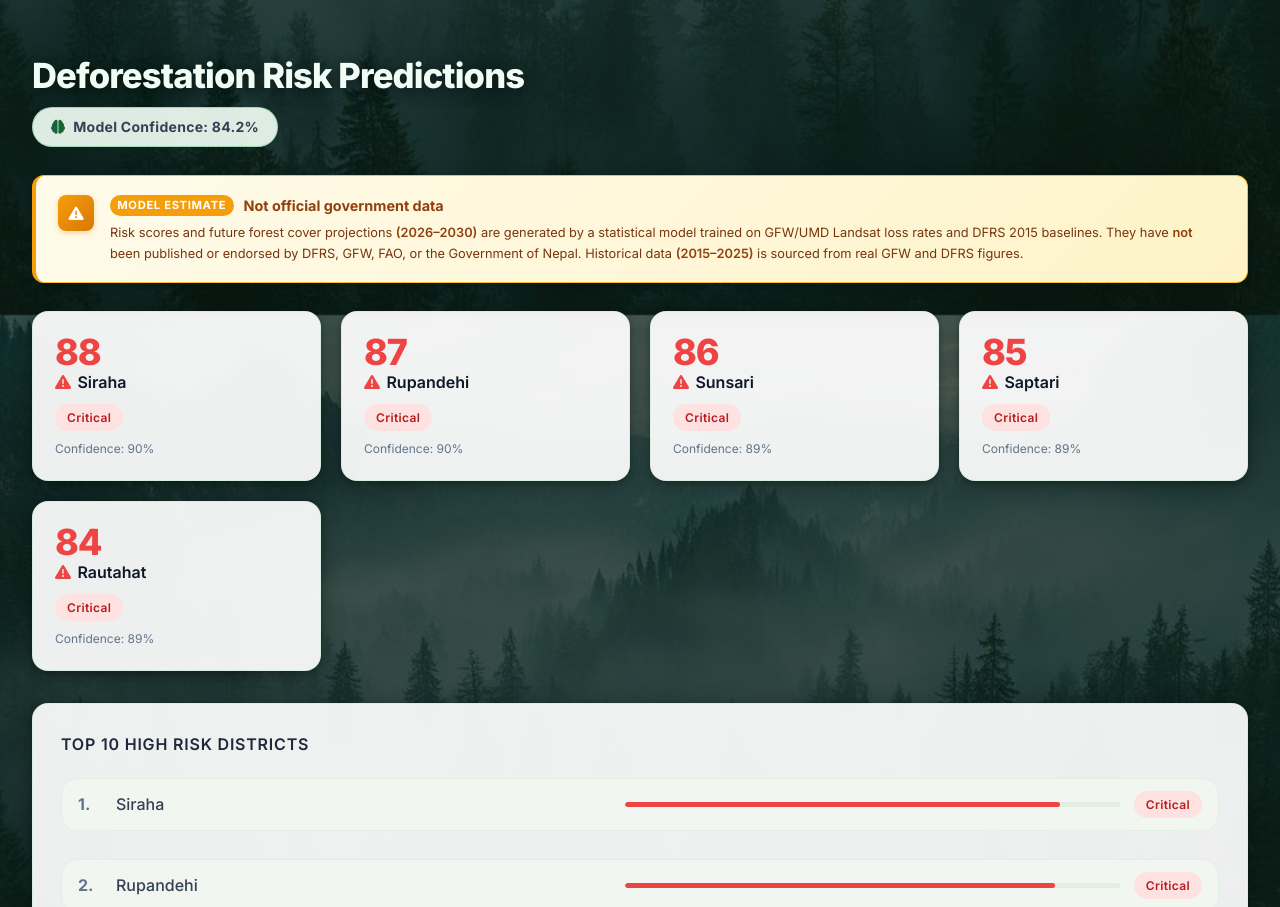
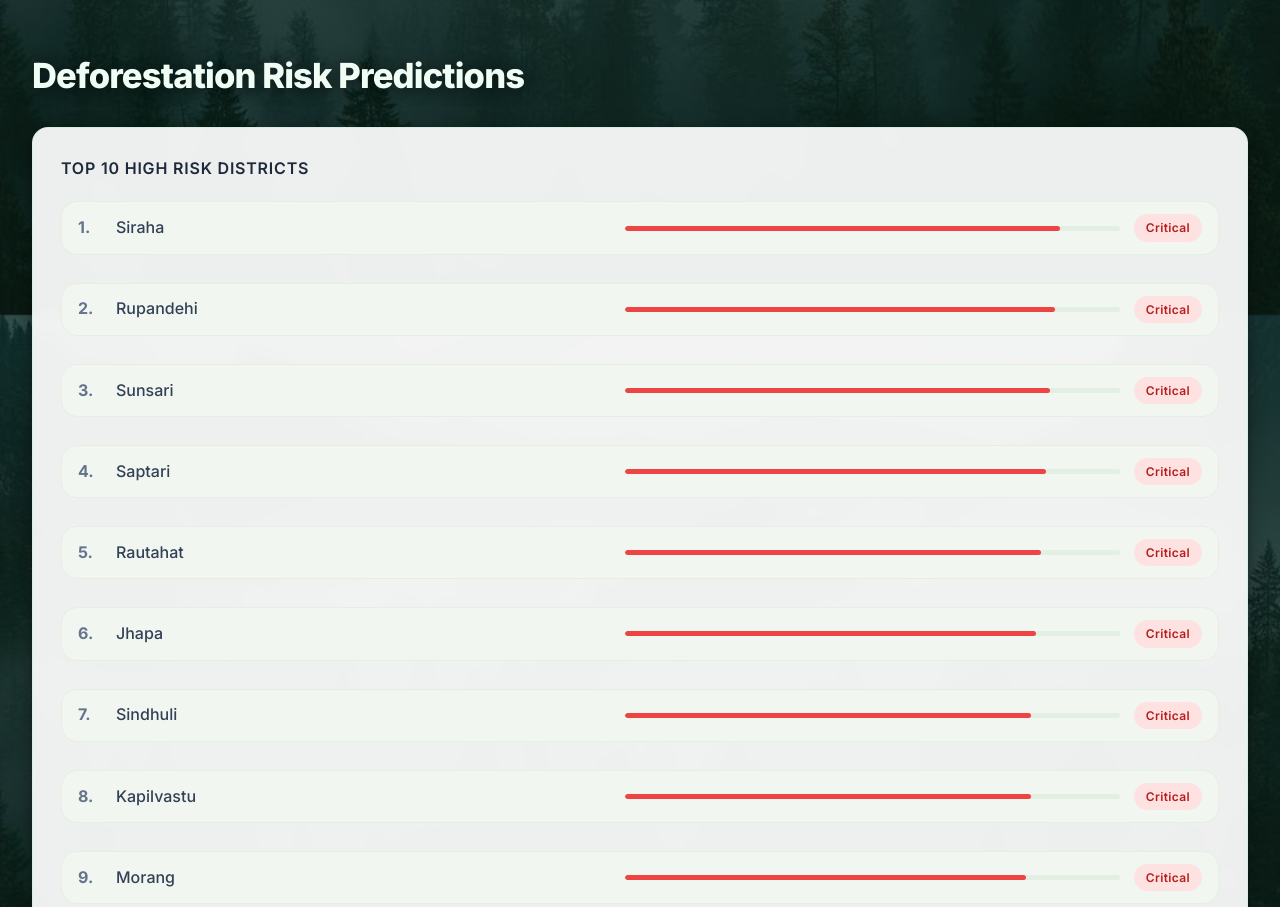
Before and after one commit to Ankit-dev-7/Forest, a website with bundled scripts: page index.html in a window 1280 px wide. Shown: the part 5285-6192 px from the top of the page. Built offline with nearby package versions, Linux system fonts and the light colour scheme; animation ran at ten frames a second.

```diff
--- a/index.html
+++ b/index.html
@@ -488,31 +488,7 @@
     <section id="prediction" aria-labelledby="prediction-heading">
       <h2 id="prediction-heading">Deforestation Risk Predictions</h2>
 
-      <!-- Model confidence badge — populated by prediction.js -->
-      <div id="confidence-badge" aria-label="Model confidence score"></div>
 
-      <!-- Model disclaimer banner -->
-      <div class="model-disclaimer" role="note" aria-label="Model disclaimer">
-        <div class="model-disclaimer__icon-wrap" aria-hidden="true">
-          <i class="fa-solid fa-triangle-exclamation"></i>
-        </div>
-        <div class="model-disclaimer__body">
-          <div class="model-disclaimer__header">
-            <span class="model-disclaimer__badge">Model Estimate</span>
-            <strong class="model-disclaimer__title">Not official government data</strong>
-          </div>
-          <p class="model-disclaimer__text">
-            Risk scores and future forest cover projections <strong>(2026–2030)</strong> are
-            generated by a statistical model trained on GFW/UMD Landsat loss rates and DFRS 2015
-            baselines. They have <strong>not</strong> been published or endorsed by DFRS, GFW,
-            FAO, or the Government of Nepal.
-            Historical data <strong>(2015–2025)</strong> is sourced from real GFW and DFRS figures.
-          </p>
-        </div>
-      </div>
-
-      <!-- Top prediction cards -->
-      <div id="prediction-cards-container" aria-label="Top at-risk district prediction cards"></div>
 
       <!-- Top 10 high risk list -->
       <div id="top-risk-list-wrapper" aria-labelledby="top-risk-heading">
--- a/js/prediction.js
+++ b/js/prediction.js
@@ -1,13 +1,10 @@
 /**
  * js/prediction.js — Prediction Dashboard module
- * Renders prediction cards, top-10 risk list, and prediction charts.
+ * Renders top-10 risk list.
  * Requirements: 9.1, 9.2, 9.4, 9.5, 9.6, 9.7, 9.8
- *
- * NOTE: Chart (Chart.js) is a CDN global — not imported.
  */
 
-import { EventBus } from './eventbus.js';
-import { getRiskColor, getRiskLevel, formatHa, formatNumber } from './utils.js';
+import { getRiskColor, getRiskLevel } from './utils.js';
 
 // ============================================================
 // DOM helpers
@@ -23,98 +20,6 @@ function riskBadgeClass(score) {
   if (score >= 60) return 'badge-orange';
   if (score >= 40) return 'badge-amber';
   return 'badge-green';
-}
-
-/**
- * Render a single prediction card element.
- * Exposed as a named export for testability.
- * @param {{ name:string, riskScore:number, riskLevel:string, confidencePct:number }} district
- * @returns {HTMLElement}
- */
-export function renderPredictionCard(district) {
-  const { name, riskScore, riskLevel, confidencePct } = district;
-  const isCritical = riskScore >= 80;
-
-  const card = document.createElement('article');
-  card.className = `prediction-card card${isCritical ? ' card-critical' : ''}`;
-  card.setAttribute('aria-label', `Prediction card for ${name}`);
-
-  const color = getRiskColor(riskScore);
-
-  // Score
-  const scoreEl = document.createElement('div');
-  scoreEl.className = 'prediction-card__score';
-  scoreEl.style.color = color;
-  scoreEl.textContent = riskScore;
-
-  // Name
-  const nameEl = document.createElement('h3');
-  nameEl.style.cssText = 'font-size:1rem;font-weight:600;margin-bottom:0.5rem;';
-  nameEl.textContent = name;
-
-  // Warning icon for critical
-  if (isCritical) {
-    const iconEl = document.createElement('span');
-    iconEl.innerHTML = '<i class="fa-solid fa-triangle-exclamation" aria-hidden="true" style="color:var(--color-danger);margin-right:0.4rem;"></i>';
-    nameEl.prepend(iconEl);
-  }
-
-  // Badge
-  const badge = document.createElement('span');
-  badge.className = `badge ${riskBadgeClass(riskScore)}`;
-  badge.textContent = riskLevel ?? getRiskLevel(riskScore);
-
-  // Confidence
-  const conf = document.createElement('p');
-  conf.style.cssText = 'font-size:0.75rem;color:var(--color-neutral-500);margin-top:0.5rem;';
-  conf.textContent = `Confidence: ${confidencePct}%`;
-
-  card.appendChild(scoreEl);
-  card.appendChild(nameEl);
-  card.appendChild(badge);
-  card.appendChild(conf);
-
-  return card;
-}
-
-// ============================================================
-// Section renderers
-// ============================================================
-
-/**
- * Render top-5 prediction cards into #prediction-cards-container.
- * @param {Array} districts  Sorted descending by riskScore
- */
-function renderPredictionCards(districts) {
-  const container = document.getElementById('prediction-cards-container');
-  if (!container) return;
-
-  container.innerHTML = '';
-  const top5 = districts.slice(0, 5);
-  top5.forEach(d => container.appendChild(renderPredictionCard(d)));
-}
-
-/**
- * Render the Model Confidence badge into #confidence-badge.
- * Uses the top-level model confidence value from prediction.json, not a
- * per-district average (which are all similar and produce a misleading number).
- * @param {number} confidencePct  Top-level model confidence (e.g. 84.2)
- */
-function renderConfidenceBadge(confidencePct) {
-  const el = document.getElementById('confidence-badge');
-  if (!el) return;
-
-  el.innerHTML = '';
-
-  const icon = document.createElement('i');
-  icon.className = 'fa-solid fa-brain';
-  icon.setAttribute('aria-hidden', 'true');
-
-  const text = document.createElement('span');
-  text.textContent = `Model Confidence: ${confidencePct}%`;
-
-  el.appendChild(icon);
-  el.appendChild(text);
 }
 
 /**
@@ -184,14 +89,6 @@ export function init(prediction, risk) {
   const sortedDistricts = [...(prediction.districts ?? [])]
     .sort((a, b) => b.riskScore - a.riskScore);
 
-  // Render prediction cards (top 5)
-  renderPredictionCards(sortedDistricts);
-
-  // Render model confidence badge using the top-level value from prediction.json
-  if (prediction.confidencePct != null) {
-    renderConfidenceBadge(prediction.confidencePct);
-  }
-
   // Render top-10 list from risk data
   if (risk && risk.districts) {
     renderTop10List(risk.districts);
```
Also changed, not shown: tests/prediction.test.js (+2 -32 lines).
